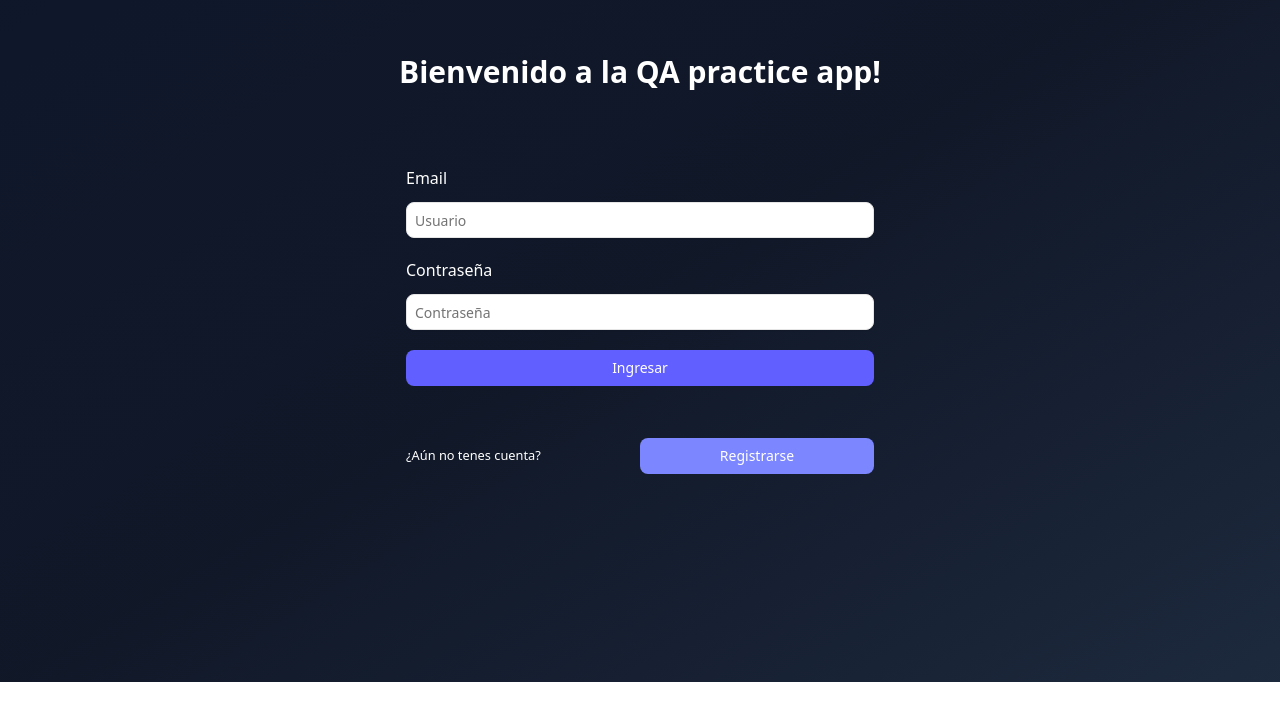
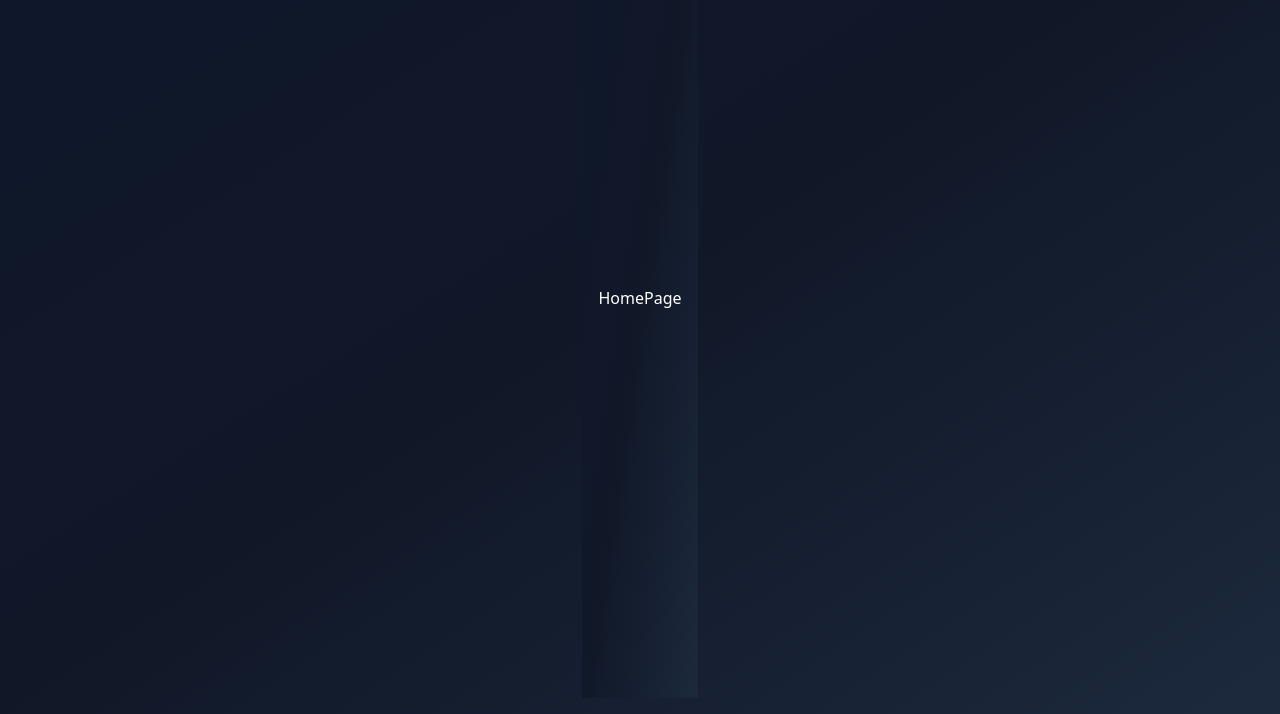
Before and after one commit to JuanHeredia3/qa-practice-app, a React app in the folder frontend/: page / in a window 1280 px wide. Shown: the part 118-832 px from the top of the page. Before the commit the page ends 800 px from the top, so only its background shows below. Built offline with nearby package versions, Linux system fonts and the light colour scheme; sample sign-in values are in the browser's storage; the HTML template or start-up script is replaced by a standard one.

Commit message:
feat: update authentication flow with session management and add HomePage and AppLayout components

```diff
--- a/frontend/src/features/Auth/components/LoginForm.tsx
+++ b/frontend/src/features/Auth/components/LoginForm.tsx
@@ -58,7 +58,7 @@ export const LoginForm = () => {
             e.preventDefault();
             navigation("/signup");
           }}
-        >Registrarse</Button>
+        >Registrate</Button>
       </div>
     </form>
   )
--- a/frontend/src/features/Auth/components/SignupForm.tsx
+++ b/frontend/src/features/Auth/components/SignupForm.tsx
@@ -87,7 +87,7 @@ export const SignupForm = () => {
       <Button
         type="submit"
         className="bg-indigo-500 hover:bg-purple-500 text-white p-2 rounded-md w-full"
-      >Registrarse</Button>
+      >Registrate</Button>
     </form>
   )
 }
--- a/frontend/src/features/Auth/context/AuthContext.tsx
+++ b/frontend/src/features/Auth/context/AuthContext.tsx
@@ -1,6 +1,6 @@
 import type { User } from "@/data/user.data";
 import userService from "@/features/Auth/services";
-import { createContext, useState, type FC, type PropsWithChildren } from "react"
+import { createContext, useEffect, useState, type FC, type PropsWithChildren } from "react"
 
 interface AuthContextProps {
   user: User | null
@@ -13,14 +13,27 @@ export const AuthContext = createContext({} as AuthContextProps);
 export const AuthContextProvider: FC<PropsWithChildren> = ({ children }) => {
   const [user, setUser] = useState<User | null>(null);
 
+  useEffect(() => {
+    const storedSessionData = localStorage.getItem('session');
+
+    if (storedSessionData) {
+      const parsed = JSON.parse(storedSessionData)
+      setUser(parsed.user);
+    }
+  }, [])
+
   const handleLogin = async (username: string, password: string) => {
     try {
       const response = await userService.loginUser({ username, password });
-      setUser(response.data.user);
-      localStorage.setItem('session', JSON.stringify({
+
+      const sessionData = {
         access_token: response.data.access_token,
         refresh_token: response.data.refresh_token,
-      }));
+        user: response.data.user
+      }
+
+      setUser(sessionData.user);
+      localStorage.setItem('session', JSON.stringify(sessionData));
     } catch (error: any) {
       const message =
         error.response?.data?.message ||
--- /dev/null
+++ b/frontend/src/layouts/AppLayout.tsx
@@ -0,0 +1,9 @@
+import { Outlet } from "react-router"
+
+export const AppLayout = () => {
+  return (
+    <div className="bg-gradient">
+      <Outlet />
+    </div>
+  )
+}
--- /dev/null
+++ b/frontend/src/pages/HomePage.tsx
@@ -0,0 +1,5 @@
+export const HomePage = () => {
+  return (
+    <div>HomePage</div>
+  )
+}
--- a/frontend/src/routes/AppRouter.tsx
+++ b/frontend/src/routes/AppRouter.tsx
@@ -2,10 +2,13 @@ import { createBrowserRouter, Navigate } from "react-router";
 import { PublicRoute } from "./PublicRoute";
 import { LoginPage } from "@/pages/LoginPage";
 import { SignupPage } from "@/pages/SignupPage";
+import { PrivateRoute } from "./PrivateRoute";
+import { HomePage } from "@/pages/HomePage";
+import { AppLayout } from "@/layouts/AppLayout";
 
 export const appRouter = createBrowserRouter([
   {
-    path:'/',
+    path:'/login',
     element: <PublicRoute children={<LoginPage />} />
   },
   {
@@ -13,6 +16,16 @@ export const appRouter = createBrowserRouter([
     element: <PublicRoute children={<SignupPage />} />
   },
   {
+    path: '/',
+    element: <AppLayout />,
+    children: [
+      {
+        index: true,
+        element: <PrivateRoute children={<HomePage />} />
+      },
+    ]
+  },
+  {
     path: '*',
     element: <Navigate to='/' />
   }
```
